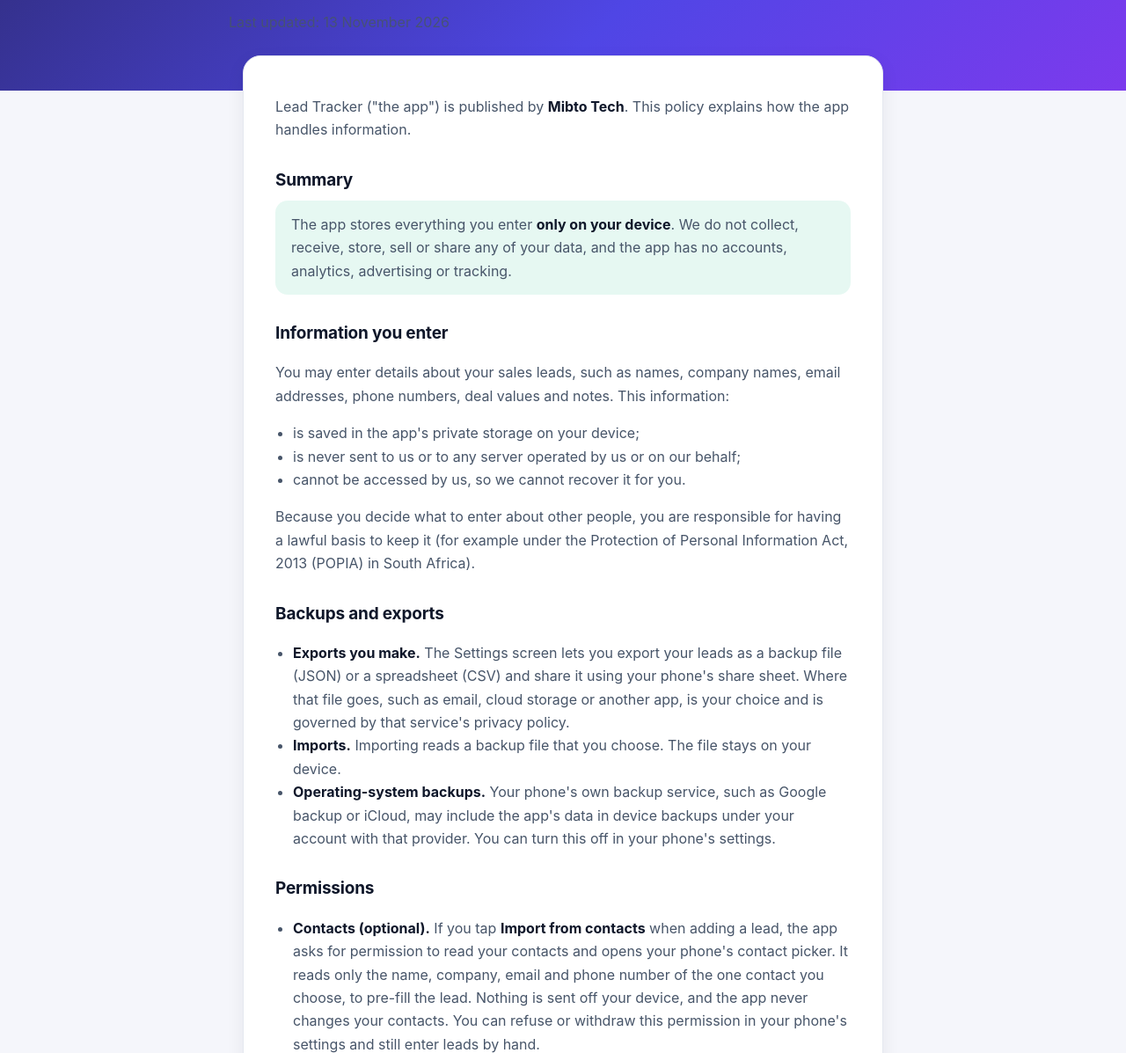
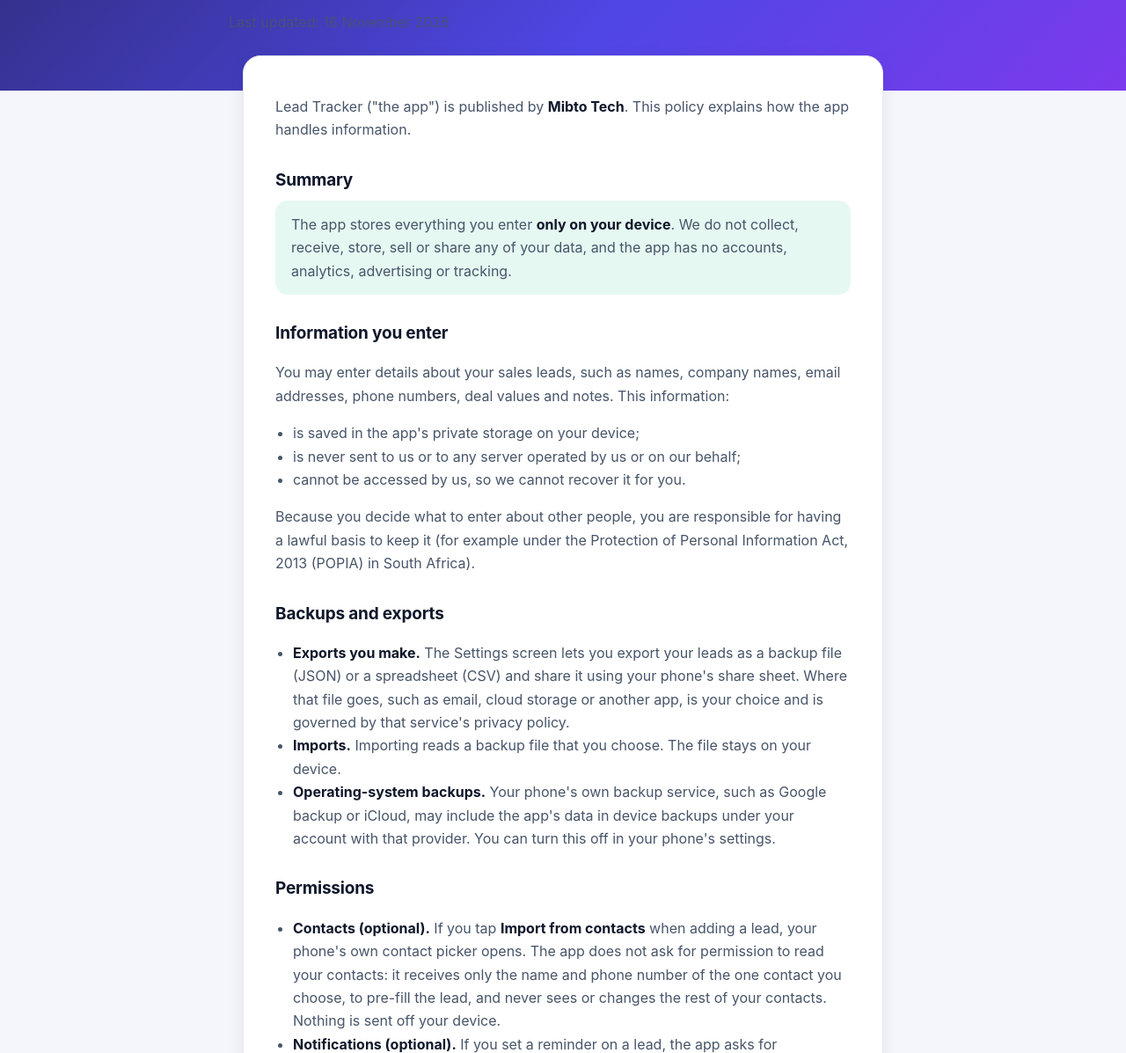
Before and after one commit to MibtoTech/leadtracker-privacy, a plain HTML site: page index.html in a window 1280 px wide. Shown: the part 101-1298 px from the top of the page at 88% size. Drawn offline with Linux system fonts and the light colour scheme.

Commit message:
Privacy policy: contacts import no longer needs contacts permission
Co-Authored-By: Claude Opus 5.5 <noreply@anthropic.com>

```diff
--- a/index.html
+++ b/index.html
@@ -31,7 +31,7 @@
   <header>
     <div class="wrap">
       <h1>Lead Tracker Privacy Policy</h1>
-      <p>Last updated: 13 November 2026</p>
+      <p>Last updated: 16 November 2026</p>
     </div>
   </header>
   <main class="wrap">
@@ -59,7 +59,7 @@
 
       <h2>Permissions</h2>
       <ul>
-        <li><strong>Contacts (optional).</strong> If you tap <strong>Import from contacts</strong> when adding a lead, the app asks for permission to read your contacts and opens your phone's contact picker. It reads only the name, company, email and phone number of the one contact you choose, to pre-fill the lead. Nothing is sent off your device, and the app never changes your contacts. You can refuse or withdraw this permission in your phone's settings and still enter leads by hand.</li>
+        <li><strong>Contacts (optional).</strong> If you tap <strong>Import from contacts</strong> when adding a lead, your phone's own contact picker opens. The app does not ask for permission to read your contacts: it receives only the name and phone number of the one contact you choose, to pre-fill the lead, and never sees or changes the rest of your contacts. Nothing is sent off your device.</li>
         <li><strong>Notifications (optional).</strong> If you set a reminder on a lead, the app asks for permission to show notifications. Reminders are scheduled by your phone's own notification system, stored with your leads on this device, and never sent to us or any server. You can turn notifications off in your phone's settings; reminders still show inside the app.</li>
         <li><strong>Photos and files (optional).</strong> If you attach a photo or document to a lead, the app copies it into its own private storage on your phone. It asks for camera permission only when you choose &quot;Take photo&quot;; choosing an existing photo or file uses your phone's picker and gives the app only the item you pick. Attachments are never uploaded and are not included in backups.</li>
         <li><strong>Calendar (optional).</strong> &quot;Add to phone calendar&quot; opens your calendar app with the reminder filled in; you save it there. The app does not read or change your calendar and does not ask for calendar permission.</li>
```
